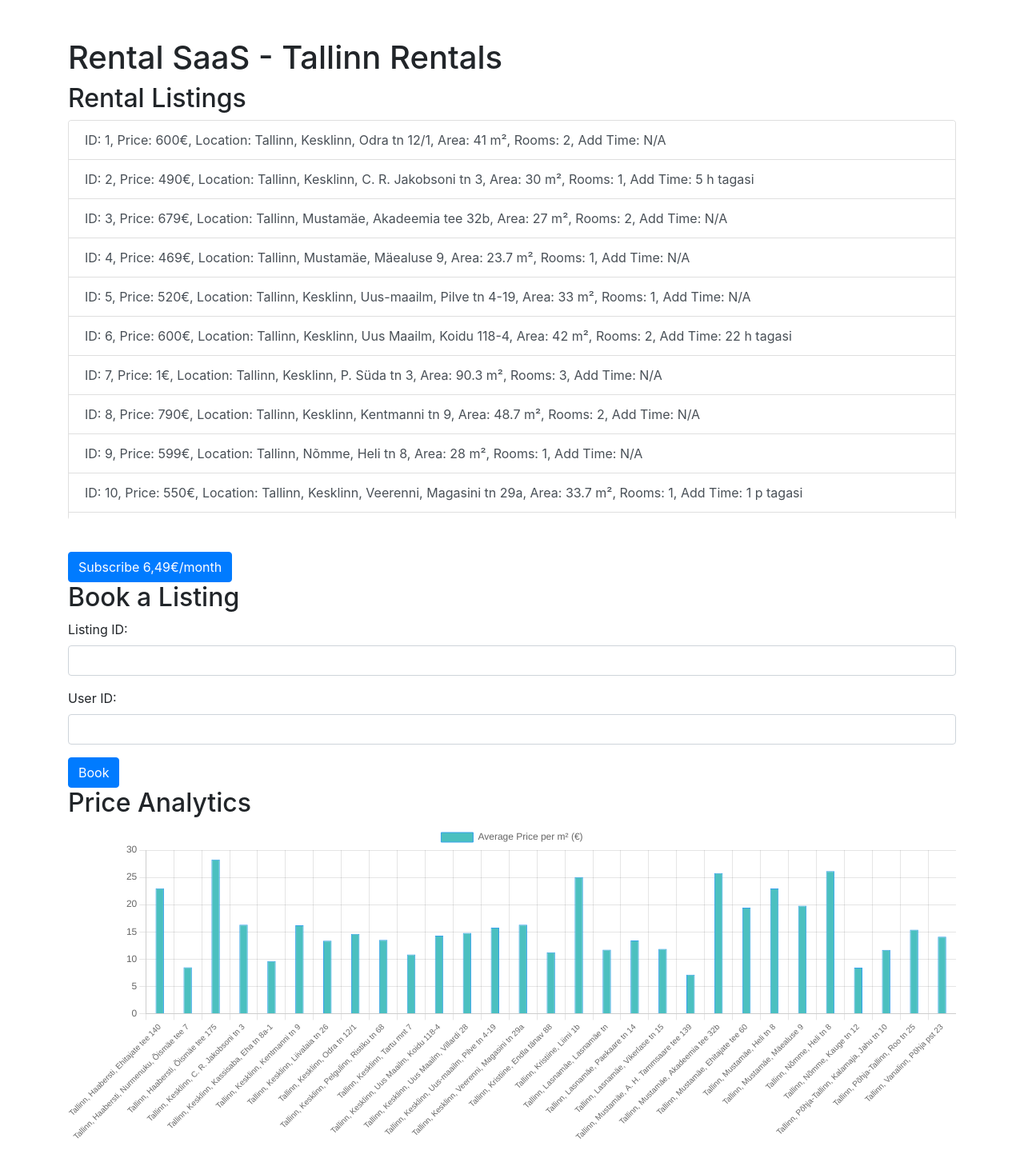
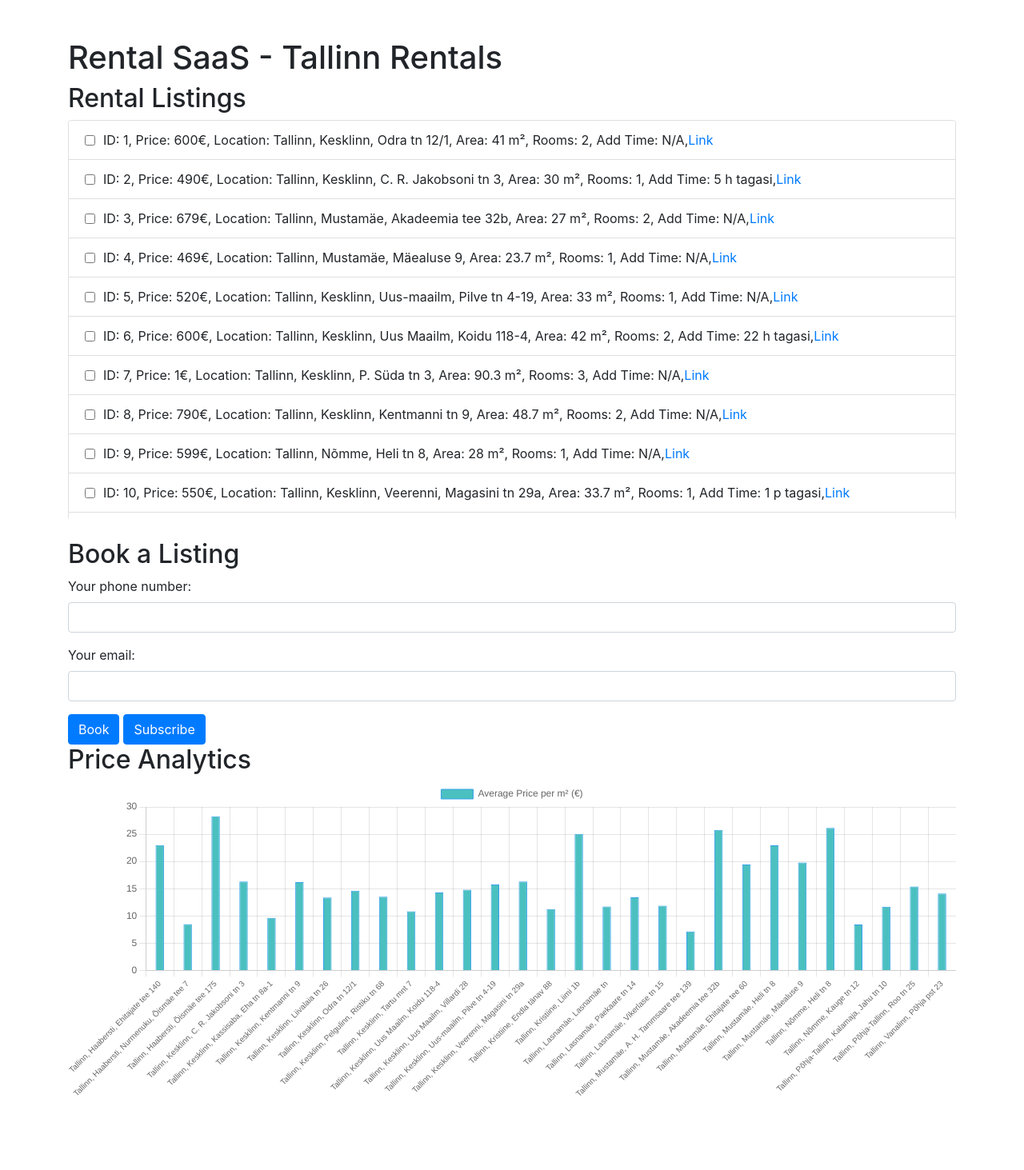
Before and after one commit to Kolenkovskin/RentalSaaS, a Flask app: page / in a window 1280 px wide. Shown: the top 1463 px of the page at 80% size. Run offline with Flask 3, Linux system fonts and the light colour scheme; data comes from the database, SQL or seed files in the repository; both versions use the stored data as it was before the commit; some libraries are stand-ins or nearby versions.

Commit message:
Update booking form and notifications

```diff
--- a/app.py
+++ b/app.py
@@ -11,8 +11,7 @@ from telegram.error import TelegramError
 from bs4 import BeautifulSoup
 import sendgrid
 from sendgrid.helpers.mail import Mail
-import os
-
+from threading import Thread
 
 app = Flask(__name__, template_folder='templates')
 
@@ -26,23 +25,25 @@ SENDGRID_API_KEY = os.getenv("SENDGRID_API_KEY")
 if not SENDGRID_API_KEY:
     raise ValueError("SENDGRID_API_KEY is not set in environment variables")
 
-# xAI_Marker_v1p_20250809_1630
-def send_notification(recipient_email):
-    sg = sendgrid.SendGridAPIClient(SENDGRID_API_KEY)
-    message = Mail(
-        from_email='kolenkovskin@hotmail.com',  # Убедитесь, что этот email верифицирован в SendGrid
-        to_emails=recipient_email,
-        subject='Тест уведомления',
-        html_content='Новое бронирование!'
-    )
-    response = sg.send(message)
-    print(f"SendGrid status: {response.status_code}")
+def send_notification(recipient_email, message):
+    try:
+        sg = sendgrid.SendGridAPIClient(SENDGRID_API_KEY)
+        message_obj = Mail(
+            from_email='kolenkovskin@hotmail.com',
+            to_emails=recipient_email,
+            subject='Новое бронирование',
+            html_content=message
+        )
+        response = sg.send(message_obj)
+        print(f"SendGrid status: {response.status_code}, Body: {response.body}")
+    except Exception as e:
+        print(f"SendGrid error: {str(e)}")
 
-# Инициализация БД
 def init_db():
     conn = sqlite3.connect('py/rentals.db')
     c = conn.cursor()
-    c.execute('''CREATE TABLE IF NOT EXISTS listings (
+    c.execute('''DROP TABLE IF EXISTS listings''')  # Удаляем таблицу, если существует
+    c.execute('''CREATE TABLE listings (
         id INTEGER PRIMARY KEY AUTOINCREMENT,
         price REAL,
         location TEXT,
@@ -51,69 +52,64 @@ def init_db():
         add_time TEXT,
         link TEXT UNIQUE
     )''')
-    c.execute('''CREATE TABLE IF NOT EXISTS bookings (
+    c.execute('''DROP TABLE IF EXISTS bookings''')  # Удаляем таблицу, если существует
+    c.execute('''CREATE TABLE bookings (
         id INTEGER PRIMARY KEY,
         listing_id INTEGER,
-        user_id TEXT,
+        phone_number TEXT,
+        email TEXT,
         booked_at TEXT,
         FOREIGN KEY (listing_id) REFERENCES listings (id)
     )''')
     conn.commit()
     conn.close()
 
-# Парсинг данных из локального HTML-файла с улучшенным извлечением add_time
 def parse_kv_ee(html_content):
     soup = BeautifulSoup(html_content, 'html.parser')
     listings = []
     articles = soup.find_all('article', class_=['default', 'object-type-apartment'])
     for article in articles:
+        # Проверка на неактивность по тексту
+        if article.find(text=lambda t: t and "NB! SEE KUULUTUS EI OLE AKTIIVNE!" in t):
+            continue  # Пропускаем неактивные объявления
         listing = {}
-        # Цена
         price_div = article.find('div', class_='price')
         if price_div:
             price_text = price_div.get_text(strip=True).replace('\xa0', ' ')
             listing['price'] = price_text
-        # Район
         h2_link = article.find('h2').find('a', href=True)
         if h2_link:
             location = h2_link.get_text(strip=True)
             listing['location'] = location
-        # Тип жилья
         excerpt = article.find('p', class_='object-excerpt')
         if excerpt:
             listing['type'] = excerpt.get_text(strip=True).split()[0] if excerpt.get_text(strip=True) else 'Apartment'
-        # Площадь
         area_div = article.find('div', class_='area')
         if area_div:
             area_text = area_div.get_text(strip=True).replace('\xa0', ' ')
             listing['area'] = float(area_text.split(' ')[0]) if area_text else 0.0
-        # Дата публикации (улучшенный парсинг)
-        add_time_div = article.find('div', class_=['add-time', 'object-add-time'])  # Пробуем разные классы
+        add_time_div = article.find('div', class_=['add-time', 'object-add-time'])
         if add_time_div and add_time_div.get_text(strip=True):
             add_time = add_time_div.get_text(strip=True)
             listing['add_time'] = add_time if add_time else 'N/A'
         else:
-            listing['add_time'] = 'N/A'  # Если не найдено, оставляем N/A
-        # Ссылка
+            listing['add_time'] = 'N/A'
         link = article.find('a', href=True)
         if link and 'data-skeleton' in link.attrs and link['data-skeleton'] == 'object':
             full_link = 'https://www.kv.ee' + link['href']
             listing['link'] = full_link
         else:
             listing['link'] = 'N/A'
-        # Количество комнат
         rooms_div = article.find('div', class_='rooms')
         if rooms_div:
             listing['rooms'] = int(rooms_div.get_text(strip=True).split()[0]) if rooms_div.get_text(strip=True).isdigit() else 0
         listings.append(listing)
     return listings
 
-# Обновление данных из локального HTML-файла
 def update_listings():
     try:
         conn = sqlite3.connect('py/rentals.db')
         c = conn.cursor()
-        # Очистка таблицы перед обновлением
         c.execute("DELETE FROM listings")
         conn.commit()
         with open('HtmlCodeKv.txt', 'r', encoding='utf-8') as file:
@@ -136,7 +132,6 @@ def update_listings():
     finally:
         conn.close()
 
-# Отправка Telegram-уведомления
 async def send_telegram_notification(chat_id, message):
     try:
         await bot.send_message(chat_id=chat_id, text=message)
@@ -144,14 +139,12 @@ async def send_telegram_notification(chat_id, message):
     except TelegramError as e:
         print(f"Failed to send Telegram message: {e}")
 
-# Асинхронный планировщик
 async def run_scheduler():
-    schedule.every().day.at("02:00").do(update_listings)  # Запуск раз в день
+    schedule.every().day.at("02:00").do(update_listings)
     while True:
         await schedule.run_pending()
-        await asyncio.sleep(3600)  # Пауза 1 час вместо 60 секунд
+        await asyncio.sleep(3600)
 
-# Эндпоинты API
 @app.route('/listings', methods=['GET'])
 def get_listings():
     conn = sqlite3.connect('py/rentals.db')
@@ -173,29 +166,30 @@ def get_analytics():
     return jsonify(analytics)
 
 @app.route('/booking', methods=['POST'])
-async def create_booking():
+def create_booking():
     data = request.get_json()
     listing_id = data.get('listing_id')
-    user_id = data.get('user_id')
-    if not listing_id or not user_id:
+    phone_number = data.get('phone_number')
+    email = data.get('email')
+    if not listing_id or not phone_number or not email:
         return jsonify({'error': 'Missing required fields'}), 400
     conn = sqlite3.connect('py/rentals.db')
     c = conn.cursor()
-    c.execute("INSERT INTO bookings (listing_id, user_id, booked_at) VALUES (?, ?, ?)",
-              (listing_id, user_id, datetime.now().strftime('%Y-%m-%d %H:%M:%S')))
+    c.execute("INSERT INTO bookings (listing_id, phone_number, email, booked_at) VALUES (?, ?, ?, ?)",
+              (listing_id, phone_number, email, datetime.now().strftime('%Y-%m-%d %H:%M:%S')))
     conn.commit()
-    # Отправка уведомлений
-    listing = c.execute("SELECT price, location FROM listings WHERE id = ?", (listing_id,)).fetchone()
+    listing = c.execute("SELECT price, location, link FROM listings WHERE id = ?", (listing_id,)).fetchone()
     if listing:
-        message = f"New booking for listing: Price {listing[0]}€, Location: {listing[1]} at {datetime.now()}"
-        await send_telegram_notification(CHAT_ID, message)
-        send_notification('estalpanek@gmail.com')  # Email-уведомление через SendGrid
+        kv_link = listing[2]  # Ссылка на kv.ee
+        message = f"New booking for listing: Price {listing[0]}€, Location: {listing[1]}, Link: {kv_link}, Client Phone: {phone_number}, Client Email: {email} at {datetime.now()}"
+        asyncio.run(send_telegram_notification(CHAT_ID, message))
+        send_notification('estalpanek@gmail.com', message)
+        send_notification(email, f"Ваша бронь (ID: {listing_id}) подтверждена. Свяжитесь с владельцем: {kv_link} в течение 24ч. Ваш телефон: {phone_number}")
     else:
         print(f"No listing found with id {listing_id}")
     conn.close()
     return jsonify({'message': 'Booking created'}), 201
 
-# Маршрут для главной страницы
 @app.route('/')
 def index():
     return render_template('index.html')
@@ -206,8 +200,6 @@ if __name__ == '__main__':
     update_listings()
     loop = asyncio.new_event_loop()
     asyncio.set_event_loop(loop)
-    # Запускаем планировщик в фоновом потоке
-    from threading import Thread
     def run_scheduler_in_thread():
         loop.run_until_complete(run_scheduler())
     scheduler_thread = Thread(target=run_scheduler_in_thread, daemon=True)
--- a/templates/index.html
+++ b/templates/index.html
@@ -25,6 +25,17 @@
         .chart-ticks {
             font-size: 10px !important;
         }
+        .listing-item {
+            display: flex;
+            align-items: center;
+        }
+        .listing-item input[type="checkbox"] {
+            margin-right: 10px;
+        }
+        .button-group {
+            display: flex;
+            gap: 5px; /* Минимальный отступ между кнопками */
+        }
     </style>
 </head>
 <body>
@@ -33,22 +44,23 @@
 
         <h2>Rental Listings</h2>
         <div id="listingsList" class="list-group mb-4">
-            <!-- Listings will be loaded here -->
+            <!-- Listings will be loaded here with checkboxes -->
         </div>
-
-        <a href="https://kolenkovskin.gumroad.com/l/rental-saas" class="btn btn-primary mt-3">Subscribe 6,49€/month</a>
 
         <h2>Book a Listing</h2>
         <form id="bookingForm">
             <div class="form-group">
-                <label for="listingId">Listing ID:</label>
-                <input type="number" class="form-control" id="listingId" required>
+                <label for="phoneNumber">Your phone number:</label>
+                <input type="tel" class="form-control" id="phoneNumber" required>
             </div>
             <div class="form-group">
-                <label for="userId">User ID:</label>
-                <input type="text" class="form-control" id="userId" required>
+                <label for="email">Your email:</label>
+                <input type="email" class="form-control" id="email" required>
             </div>
-            <button type="submit" class="btn btn-primary">Book</button>
+            <div class="button-group">
+                <button type="submit" class="btn btn-primary">Book</button>
+                <a href="https://kolenkovskin.gumroad.com/l/rental-saas" class="btn btn-primary">Subscribe</a>
+            </div>
         </form>
         <div id="bookingResult" class="mt-3" style="display: none;"></div>
 
@@ -59,18 +71,19 @@
     </div>
 
     <script>
-    // Загрузка списка объявлений
+    // Загрузка списка объявлений с чекбоксами
     async function loadListings() {
         const response = await fetch('/listings');
         const listings = await response.json();
         const listingsList = document.getElementById('listingsList');
         listingsList.innerHTML = '';
         listings.forEach(listing => {
-            const item = document.createElement('a');
-            item.classList.add('list-group-item', 'list-group-item-action');
-            item.href = listing.link;
-            item.target = '_blank';
-            item.textContent = `ID: ${listing.id}, Price: ${listing.price}€, Location: ${listing.location}, Area: ${listing.area} m², Rooms: ${listing.rooms}, Add Time: ${listing.add_time || 'N/A'}`;
+            const item = document.createElement('div');
+            item.classList.add('list-group-item', 'listing-item');
+            item.innerHTML = `
+                <input type="checkbox" name="listingId" value="${listing.id}">
+                ID: ${listing.id}, Price: ${listing.price}€, Location: ${listing.location}, Area: ${listing.area} m², Rooms: ${listing.rooms}, Add Time: ${listing.add_time || 'N/A'}, <a href="${listing.link}" target="_blank">Link</a>
+            `;
             listingsList.appendChild(item);
         });
     }
@@ -122,12 +135,18 @@
     // Обработка бронирования
     document.getElementById('bookingForm').addEventListener('submit', async (e) => {
         e.preventDefault();
-        const listingId = document.getElementById('listingId').value;
-        const userId = document.getElementById('userId').value;
+        const phoneNumber = document.getElementById('phoneNumber').value;
+        const email = document.getElementById('email').value;
+        const selectedListing = document.querySelector('input[name="listingId"]:checked');
+        if (!selectedListing) {
+            alert('Please select a listing to book.');
+            return;
+        }
+        const listingId = parseInt(selectedListing.value);
         const response = await fetch('/booking', {
             method: 'POST',
             headers: { 'Content-Type': 'application/json' },
-            body: JSON.stringify({ listing_id: parseInt(listingId), user_id: userId })
+            body: JSON.stringify({ listing_id: listingId, phone_number: phoneNumber, email: email })
         });
         const result = await response.json();
         const resultDiv = document.getElementById('bookingResult');
@@ -146,6 +165,6 @@
         loadAnalytics();
         document.getElementById('bookingResult').style.display = 'none';
     };
-</script>
+    </script>
 </body>
 </html>
```
Also changed, not shown: py/rentals.db (deleted).
